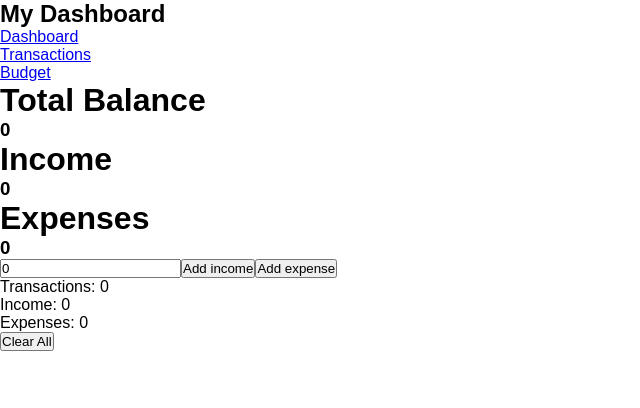
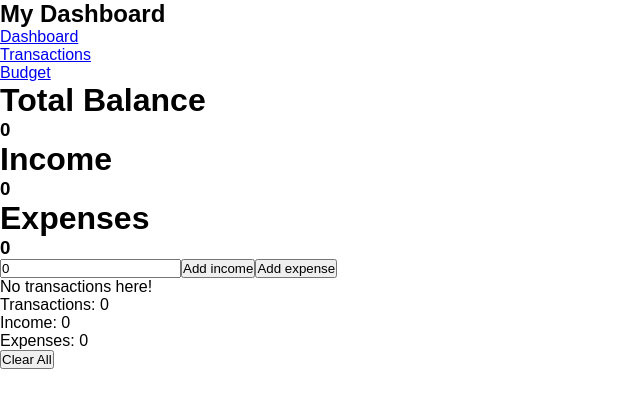
Before and after one commit to kugicode/FinanceDashboard, a React (Vite) app: page / in a window 1280 px wide. Shown: the top 408 px of the page, without its empty margins (0-640 px from the left). Built offline with nearby package versions, Linux system fonts and the light colour scheme.

Commit message:
Improve transaction list UI

```diff
--- a/src/App.jsx
+++ b/src/App.jsx
@@ -83,10 +83,16 @@ function App() {
       <button onClick={handleAddExpense}>Add expense</button>
 
       <ul>
-        {transactions.map(item =>
-          <li key={item.id}>{item.type} - {item.amount} <button onClick={() => remove(item.id)}>delete</button></li>
-        )}
+
+        {transactions.length > 0
+        ?
+        transactions.map((item, index) =>
+         <li key={item.id}>{index + 1}. {item.type} - {item.amount} <button onClick={() => remove(item.id)}>delete</button></li>
+        )
+      : <li>No transactions here!</li>
+      }
       </ul>
+
       <p>Transactions: {transactions.length}</p>
       <p>Income: {transactions.filter(item => item.type === 'income').length}</p>
       <p>Expenses: {transactions.filter(item => item.type === 'expense').length}</p>
```
